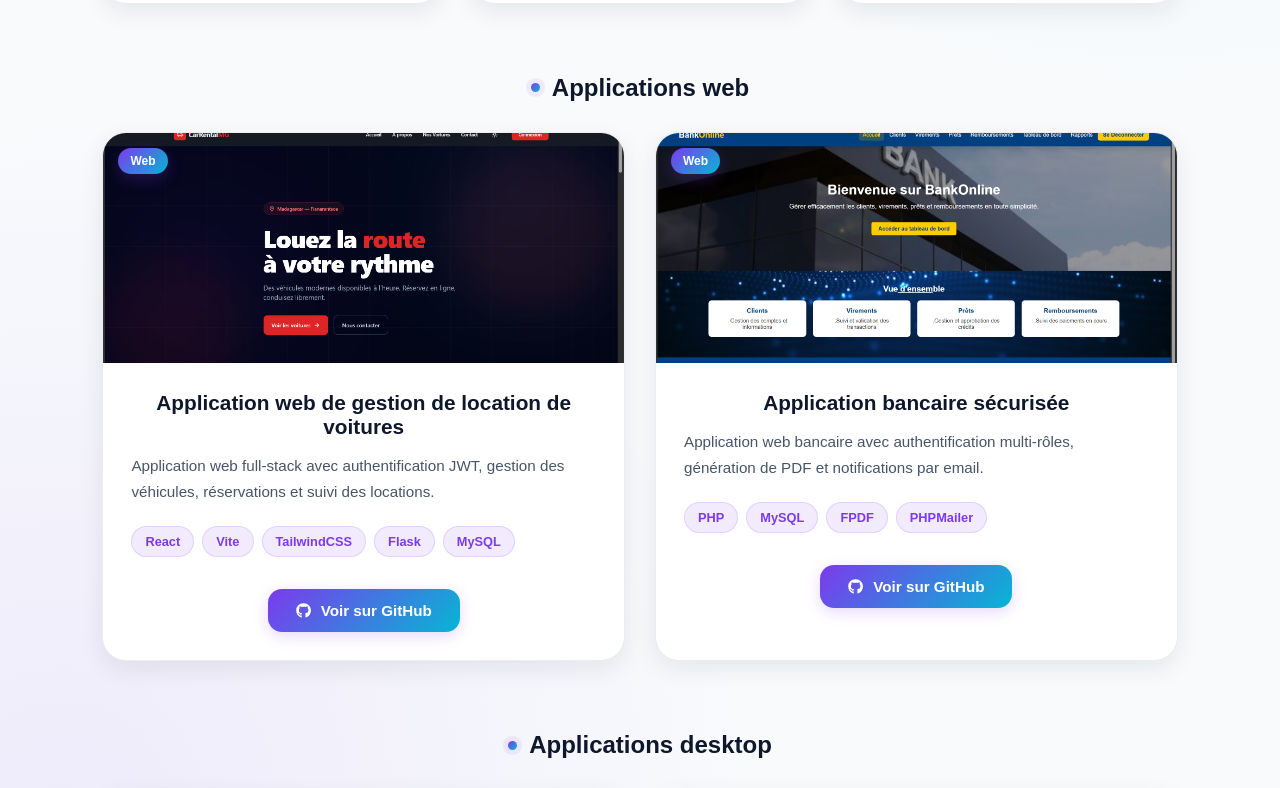
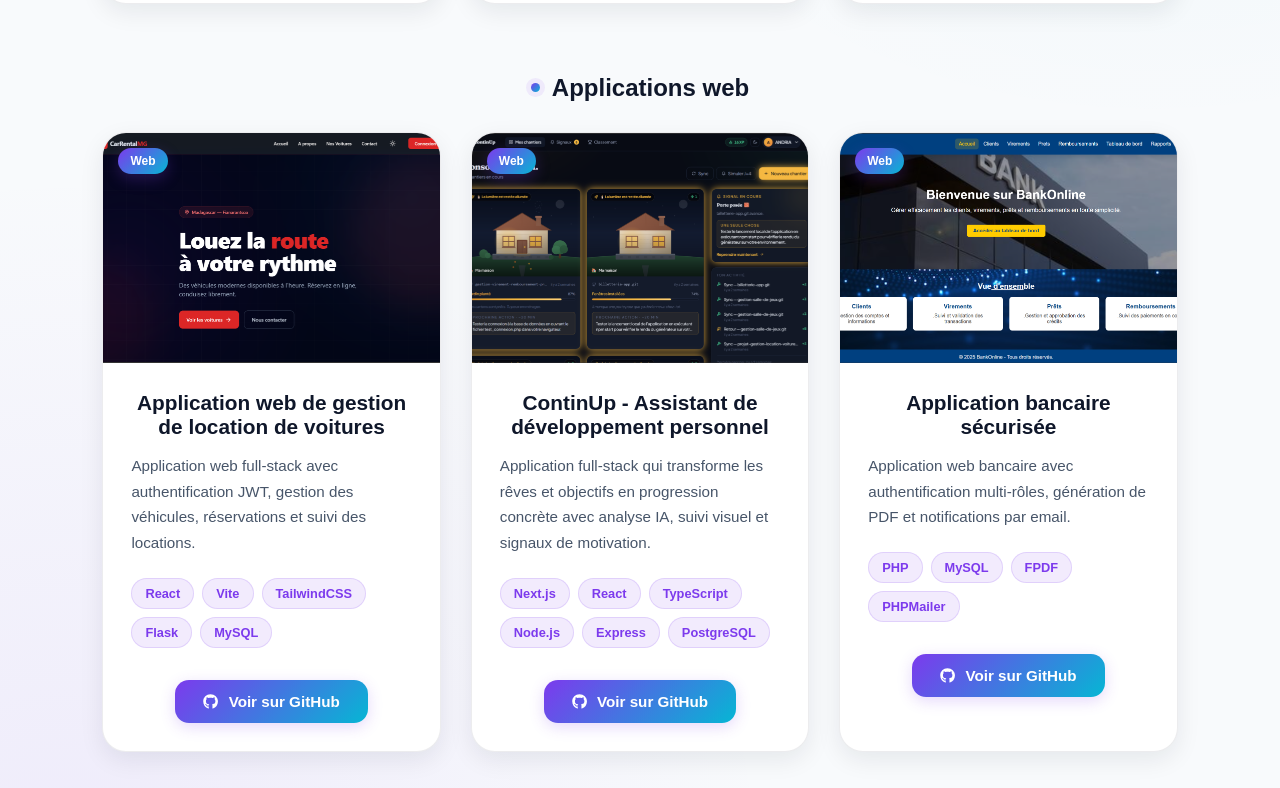
Before and after one commit to Fanajaval/mon-portfolio, a React (Vite) app: page / in a window 1280 px wide. Shown: the part 4484-5272 px from the top of the page. Built offline with nearby package versions, Linux system fonts and the light colour scheme.

Commit message:
ajout projet web

```diff
--- a/src/data/projects.js
+++ b/src/data/projects.js
@@ -72,6 +72,31 @@ export const projects = [
     },
 
     {
+    title: "ContinUp - Assistant de développement personnel",
+
+    description:
+      "Application full-stack qui transforme les rêves et objectifs en progression concrète avec analyse IA, suivi visuel et signaux de motivation.",
+
+    technologies: [
+      "Next.js",
+      "React",
+      "TypeScript",
+      "Node.js",
+      "Express",
+      "PostgreSQL"
+    ],
+
+    category: "Web",
+
+    github: "https://github.com/Fanajaval/ContinUp-App.git",
+
+    demo: "#",
+
+    image: "/projects/ContinUp.png"
+
+    },
+
+    {
     title: "Application mobile de billetterie sécurisée",
 
     description:
```
Also changed, not shown: public/projects/ContinUp.png (added).
